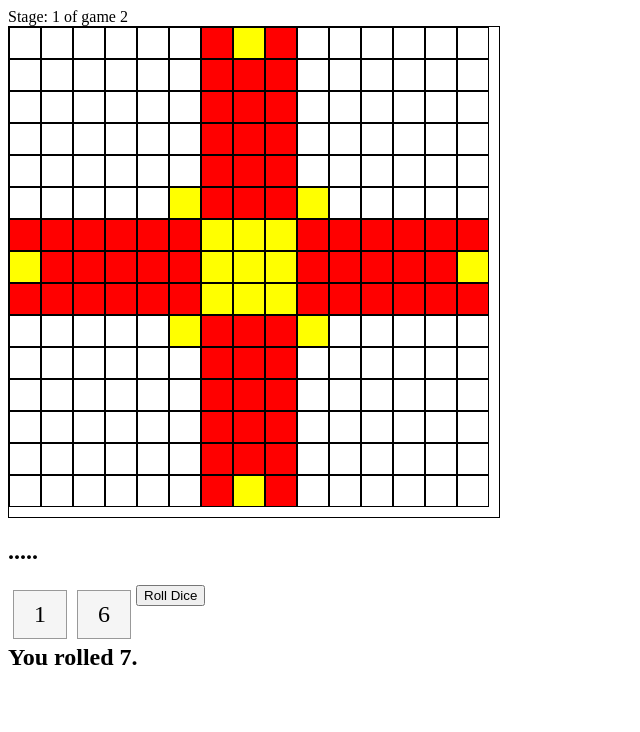
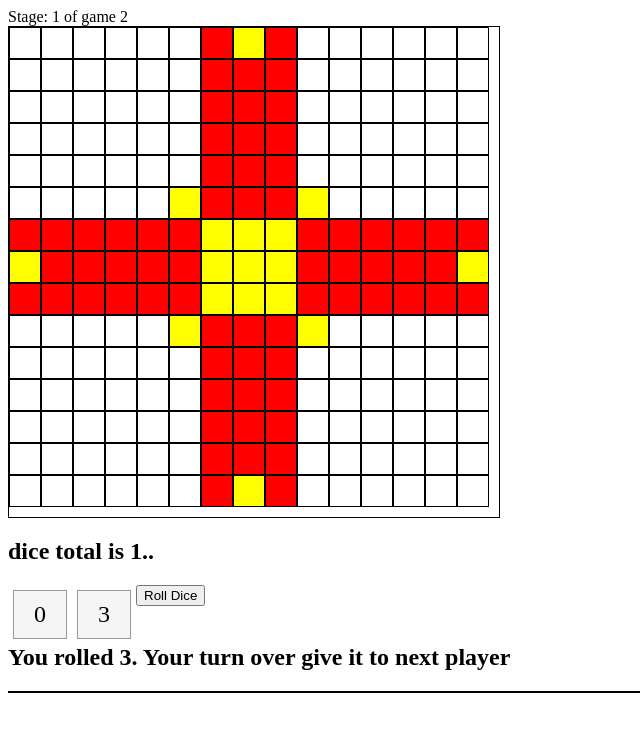
Before and after one commit to shyamdeveloper2/website, a plain HTML site: page my_website/game-2/index.html in a window 1280 px wide. Both pictures are taken after a click on the button "Roll Dice". Shown: the whole page, without its empty margins (0-640 px from the left). Drawn offline with Linux system fonts and the light colour scheme.

Commit message:
dice storage

```diff
--- a/my_website/game-2/index.html
+++ b/my_website/game-2/index.html
@@ -7,7 +7,7 @@
     <style>
         div {
             border-color: black;
-            border-style:  ridge;
+            border-style: ridge;
             border-width: thin;
         }
 
@@ -16,7 +16,6 @@
             height: 30px;
             width: 30px;
         }
-
 
         .white {
             background-color: white;
@@ -42,18 +41,16 @@
             width: 490px;
         }
 
-        div.dice{
-	float:left;
-	width:32px;
-	background:#F5F5F5;
-	border:#999 1px solid;
-	padding:10px;
-	font-size:24px;
-	text-align:center;
-	margin:5px;
+        div.dice {
+            float: left;
+            width: 32px;
+            background: #F5F5F5;
+            border: #999 1px solid;
+            padding: 10px;
+            font-size: 24px;
+            text-align: center;
+            margin: 5px;
         }
-
-
 
     </style>
 
@@ -63,7 +60,7 @@
     Stage: 1 of game 2
     <!--    <div id="board"></div>-->
 
-    <div   id="board"></div>
+    <div id="board"></div>
     <h2 id="result">.....</h2>
 
 
@@ -73,8 +70,11 @@
     <h2 id="status" style="clear:left;"></h2>
 
 
+    <!--
 
-
+    <p><button onclick="clickCounter()" type="button">Click me!</button></p>
+-->
+    <div id="result"></div>
 
 
     <script type="text/javascript">
@@ -301,21 +301,46 @@
 
 
 
-        function rollDice(){
+        function rollDice() {
+            var fp = [0, 1, 2, 3]
             var die1 = document.getElementById("die1");
             var die2 = document.getElementById("die2");
             var status = document.getElementById("status");
-    var d1 = Math.floor(Math.random() * 6) + 1;
-    var d2 = Math.floor(Math.random() * 6) + 1;
+            var d1 = fp[Math.floor(Math.random() * fp.length)];
+            var d2 = fp[Math.floor(Math.random() * fp.length)];
             var diceTotal = d1 + d2;
             die1.innerHTML = d1;
             die2.innerHTML = d2;
-    status.innerHTML = "You rolled "+diceTotal+".";
-    if(d1 == d2){
+            status.innerHTML = "You rolled " + diceTotal + ".";
+            if (diceTotal == 6) {
                 status.innerHTML += " DOUBLES! You get a free turn!!";
             }
+            if (diceTotal == 0) {
+                diceTotal= 12;
+                status.innerHTML=12;
+                status.innerHTML += " 2 DOUBLES! You get a free turn!!";
             }
+            if (diceTotal != 0 && diceTotal != 6) {
+                status.innerHTML += " Your turn over give it to next player";
+
+            }
+
+            if (typeof(Storage) !== "undefined") {
+                if (localStorage.status) {
+                    localStorage.status = diceTotal;
+                } else {
+                    localStorage.status = 1;
+                }
+                document.getElementById("result").innerHTML = " dice total is  " + localStorage.status + "..";
+            } else {
+                document.getElementById("result").innerHTML = "Sorry..";
+            }
+        }
+
     </script>
+
+
+
 
 </body>
 
```
Lines whose indentation alone changed are shown as unchanged.
